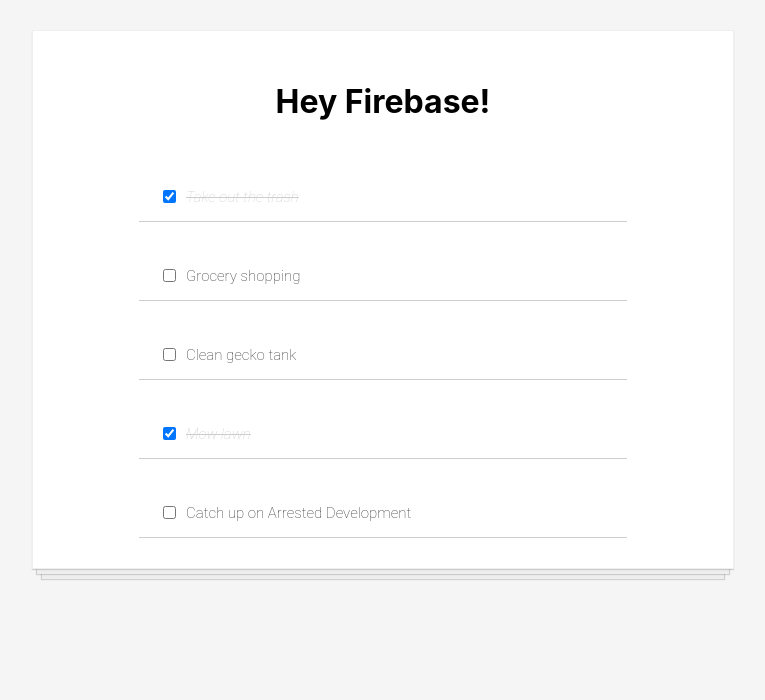
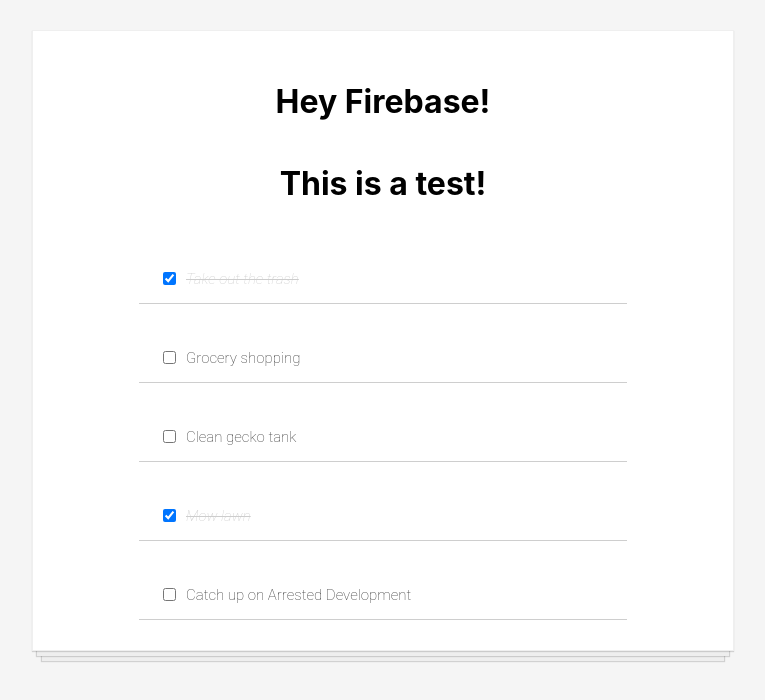
Before and after one commit to Doumham-Armah/todo-app-firebase, a React (Create React App) app: page / in a window 1280 px wide. Shown: the top 700 px of the page, without its empty margins (257-1022 px from the left). Built offline with nearby package versions, Linux system fonts and the light colour scheme.

Commit message:
testing workflow 2

```diff
--- a/src/App.js
+++ b/src/App.js
@@ -20,6 +20,8 @@ function App() {
   return (
     <div className="todo-list">
       <h1>Hey Firebase!</h1>
+      <h1>This is a test!</h1>
+
       {toDos.map((item) => (
         // console.log(item)
 
```
